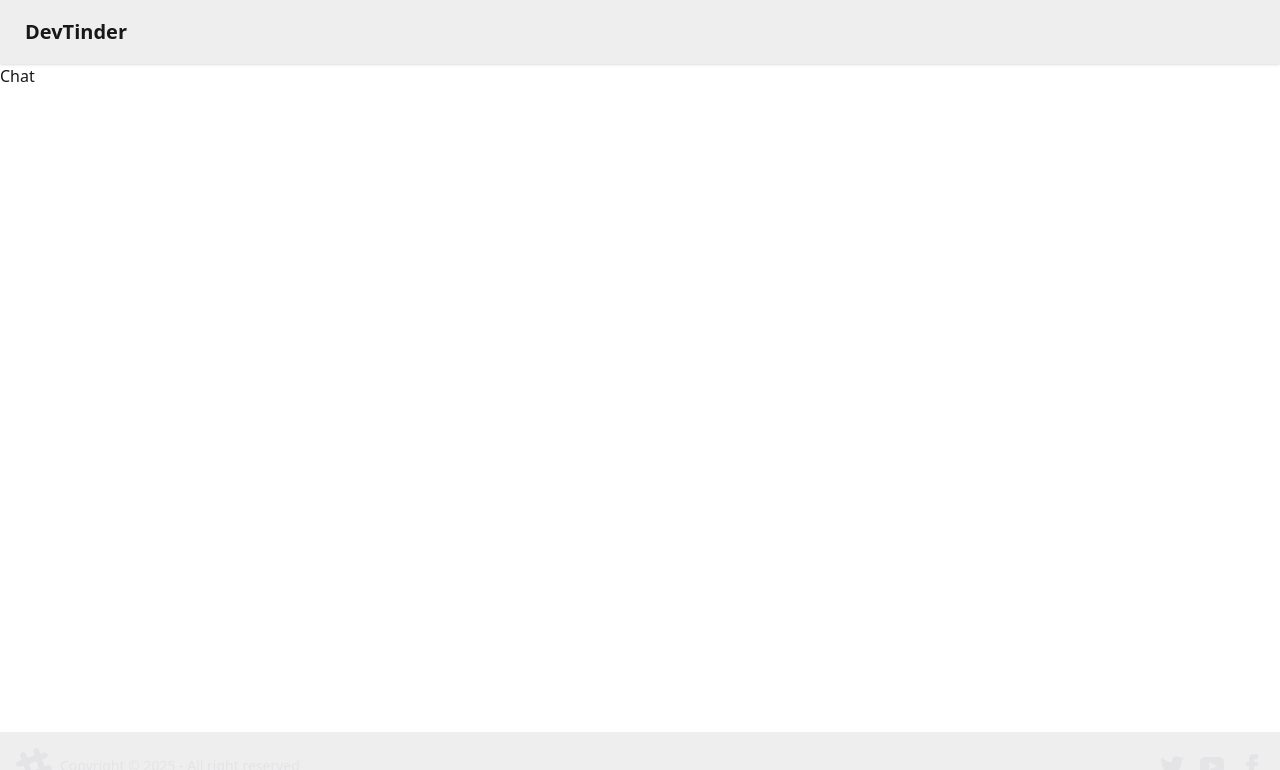
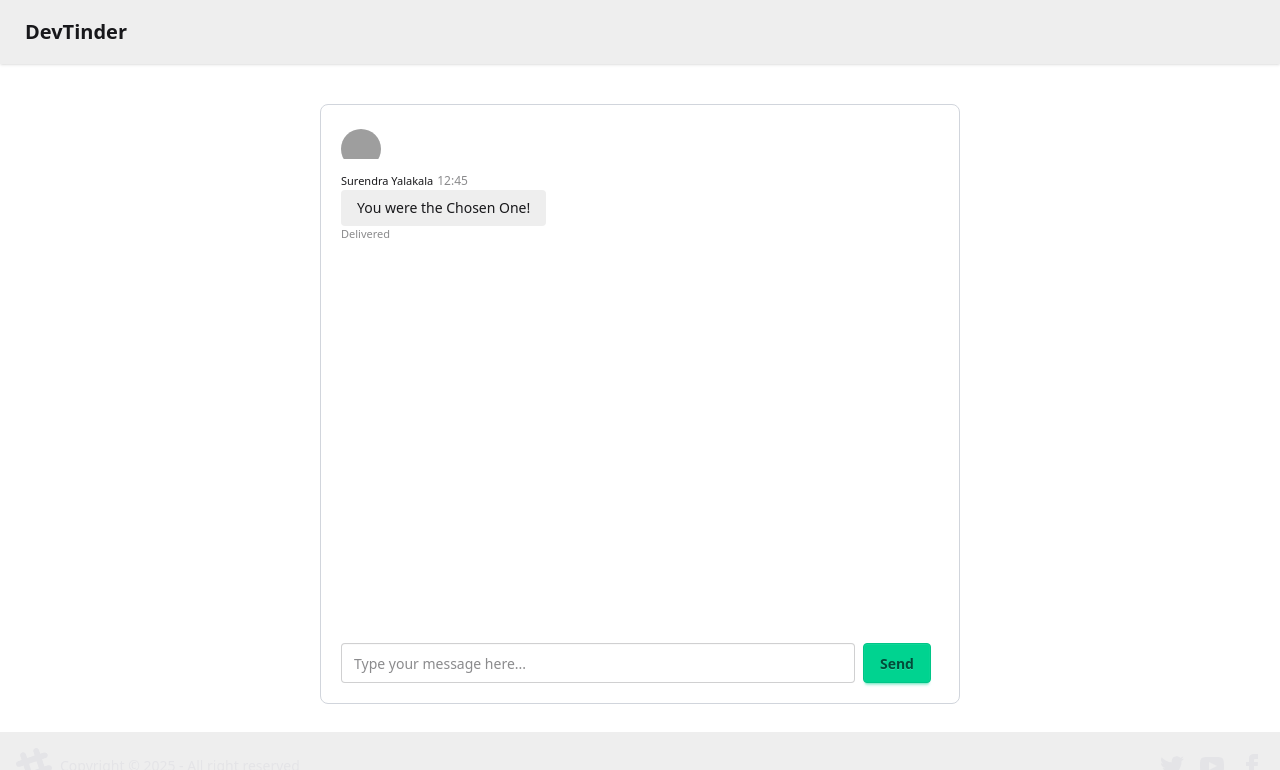
Before and after one commit to surendra-yalakala/devTinder-web, a React (Vite) app: page /chat/1 in a window 1280 px wide. Shown: the top 770 px of the page. Built offline with nearby package versions, Linux system fonts and the light colour scheme; no server answers; grey boxes are pictures that could not be loaded.

Commit message:
feat: chat ui, sendMessage socket created

```diff
--- a/src/components/Chat.jsx
+++ b/src/components/Chat.jsx
@@ -1,7 +1,62 @@
 import React from "react";
+import { createSocketConnection } from "../utils/socket";
+import { useSelector } from "react-redux";
+import { useParams } from "react-router-dom";
 
 const Chat = () => {
-  return <div>Chat</div>;
+  const [messages, setMessages] = React.useState([]);
+  const [newMessage, setNewMessage] = React.useState("");
+  const user = useSelector((store) => store.user);
+  const targetUserId = useParams();
+  const userId = user?._id;
+
+  const sendMessage = () => {
+    if (newMessage.trim() === "") return;
+    const socket = createSocketConnection();
+    socket.emit("sendMessage", {
+      firstName: user?.firstName,
+      lastName: user?.lastName,
+      userId,
+      targetUserId,
+      text: newMessage,
+    });
+    setNewMessage("");
+  };
+
+  return (
+    <div className="max-w-1/2 border mx-auto my-10 p-5 border-gray-300 rounded-lg min-h-[75vh] flex flex-col">
+      <div className="flex-1 overflow-auto">
+        <div className="chat chat-start">
+          <div className="w-10 h-10 rounded-full overflow-hidden">
+            <img
+              alt="Tailwind CSS chat bubble component"
+              src="https://img.daisyui.com/images/profile/demo/kenobee@192.webp"
+            />
+          </div>
+        </div>
+        <div className="chat-header">
+          Surendra Yalakala
+          <time className="text-xs opacity-50">12:45</time>
+        </div>
+        <div className="chat-bubble font-sans text-sm">
+          You were the Chosen One!
+        </div>
+        <div className="chat-footer opacity-50">Delivered</div>
+      </div>
+      <div className="flex justify-around items-center mt-5">
+        <input
+          type="text"
+          placeholder="Type your message here..."
+          className="input input-bordered w-full"
+          value={newMessage}
+          onChange={(e) => setNewMessage(e.target.value)}
+        />
+        <button className="btn btn-success mx-2" onClick={sendMessage}>
+          Send
+        </button>
+      </div>
+    </div>
+  );
 };
 
 export default Chat;
--- a/src/components/Connections.jsx
+++ b/src/components/Connections.jsx
@@ -36,7 +36,7 @@ const Connections = () => {
         return (
           <div
             key={connection._id}
-            className="card m-5 p-5 shadow-md bg-base-300 flex items-center flex-row max-w-1/2 m-auto"
+            className="card p-5 shadow-md bg-base-300 flex items-center flex-row max-w-1/2 m-auto"
           >
             <div className="avatar">
               <div className="w-24 rounded-full">
--- /dev/null
+++ b/src/utils/socket.js
@@ -0,0 +1,10 @@
+import { io } from "socket.io-client";
+import { BASE_URL } from "./constants";
+
+export const createSocketConnection = () => {
+  if (location.hostname === "localhost") {
+    return io(BASE_URL);
+  } else {
+    return io("/", { path: "/api/socket.io" });
+  }
+};
```
